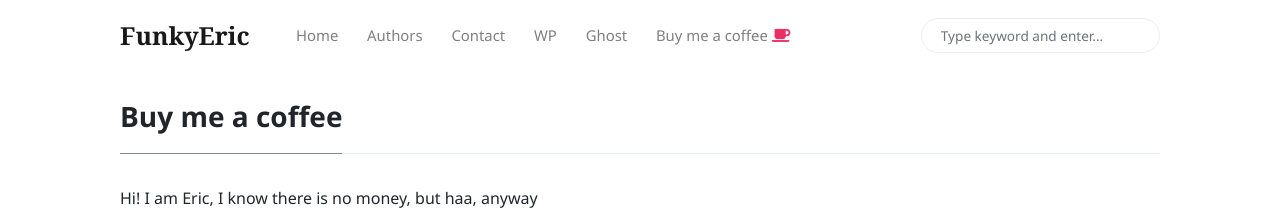
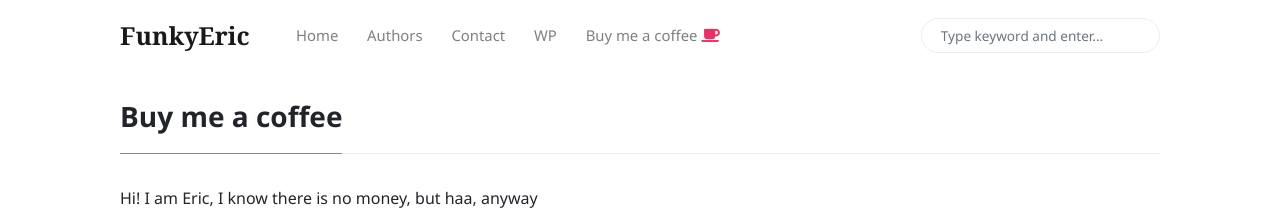
Before and after one commit to FunkyEric/FunkyEric.github.io, a Jekyll site: the page built from _pages/buy-me-a-coffee.md, in a window 1280 px wide. Shown: the top 218 px of the page. Built offline with Jekyll 4.4.1, drawn with Linux system fonts in a browser that asks for light colours; nearby versions of some CDN libraries.

Commit message:
remove a navbar

```diff
--- a/_includes/menu-header.html
+++ b/_includes/menu-header.html
@@ -12,8 +12,8 @@
 <li class="nav-item">
 <a target="_blank" class="nav-link" href="https://www.wowthemes.net/themes/mundana-wordpress/">WP</a>
 </li>
-<li class="nav-item">
-<a target="_blank" class="nav-link" href="https://www.wowthemes.net/themes/mundana-ghost/">Ghost</a>
+<!--<li class="nav-item">-->
+<!--<a target="_blank" class="nav-link" href="https://www.wowthemes.net/themes/mundana-ghost/">Ghost</a>-->
 </li>
 <li class="nav-item">
 <a target="_blank" class="nav-link" href="https://www.wowthemes.net/donate/">Buy me a coffee <i class="fa fa-coffee text-danger"></i></a>
```
